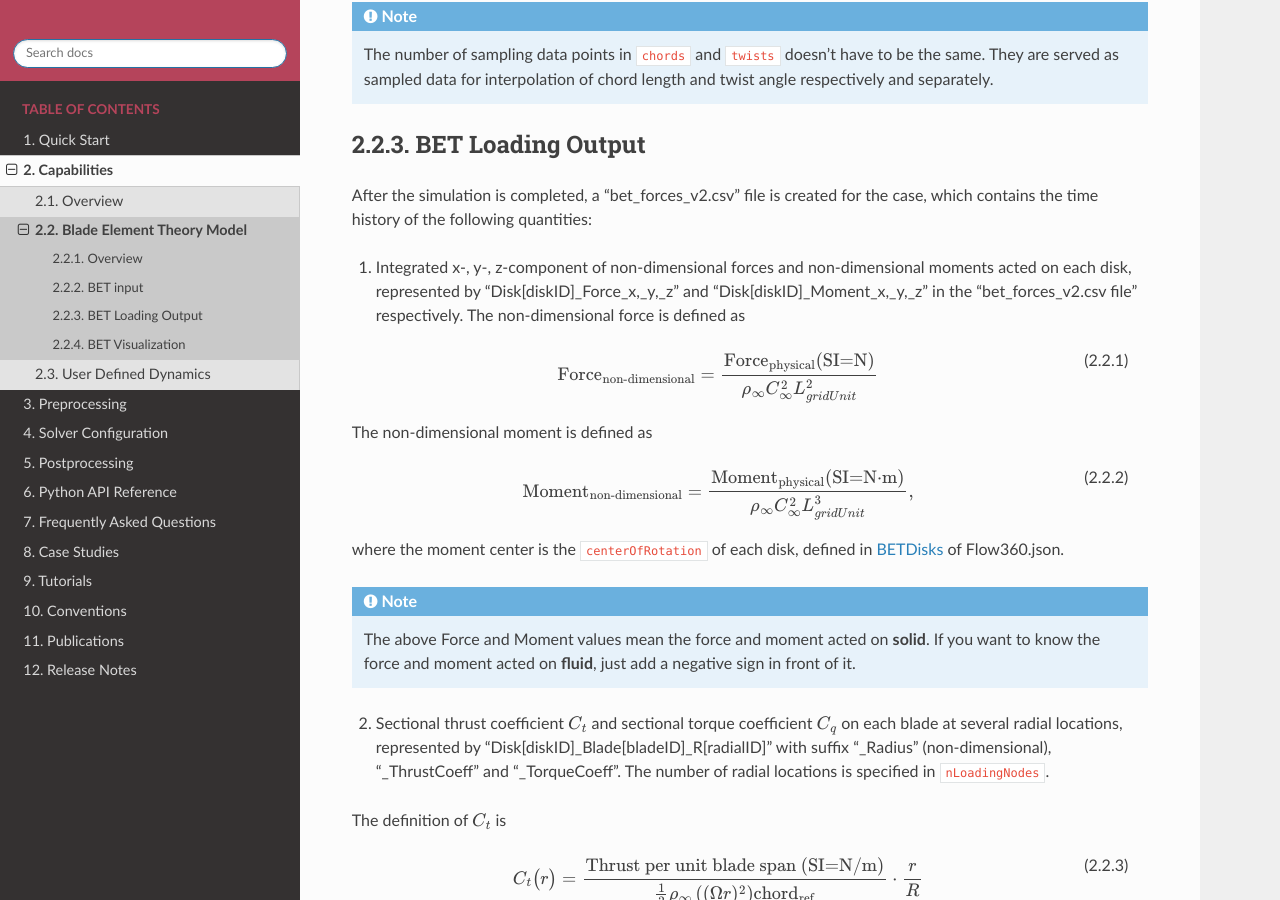
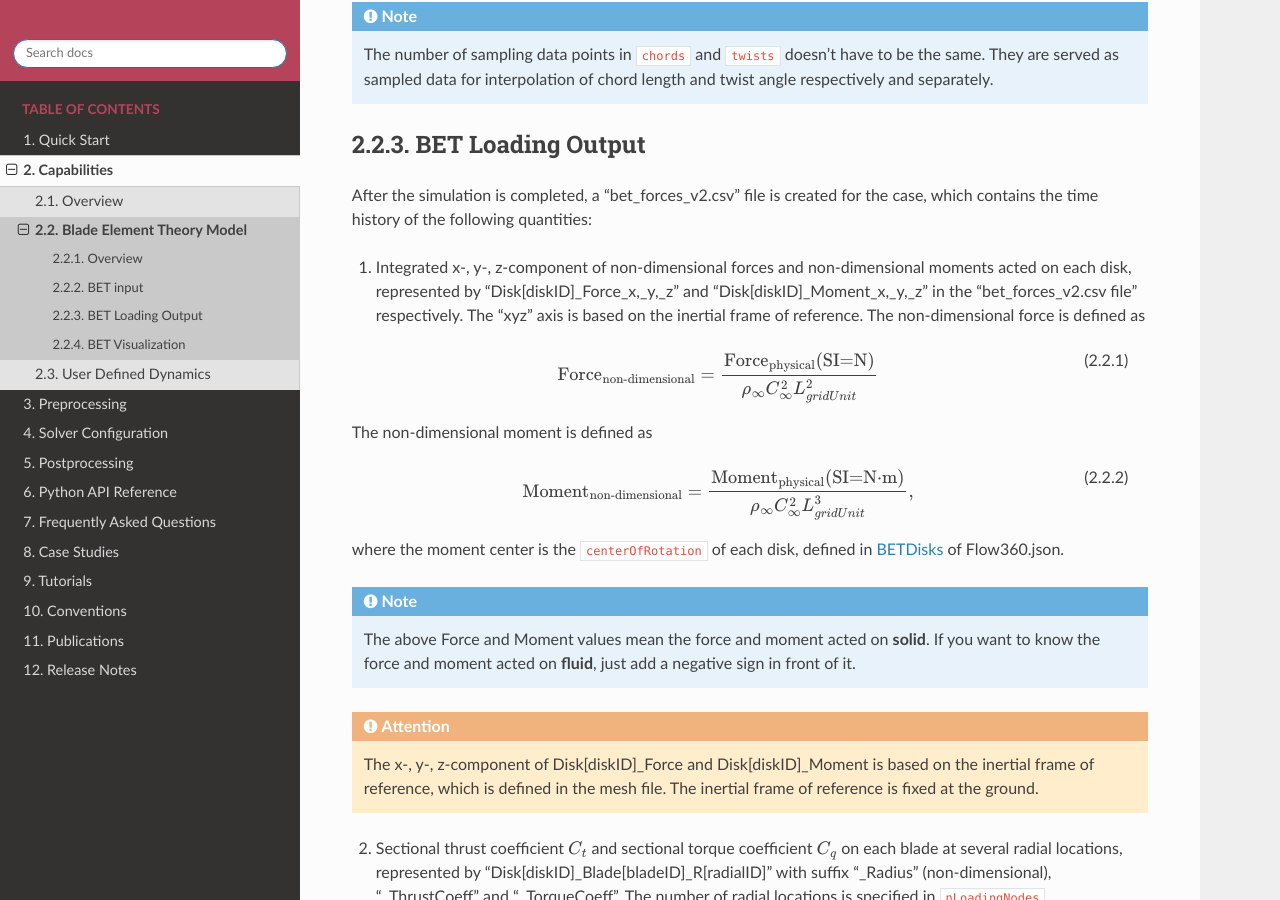
Before and after one commit to flexcompute-readthedocs/Flow360Documentation, a Sphinx documentation site: the page built from docs/source/capabilities/bladeElementTheory.rst, in a window 1280 px wide and 900 px high, scrolled down 4618 px. Built offline with Sphinx 7.4.7 and the Read the Docs theme 2.0.0, drawn with Linux system fonts in a browser that asks for light colours.

Commit message:
update bet force direction

```diff
--- a/docs/source/capabilities/bladeElementTheory.rst
+++ b/docs/source/capabilities/bladeElementTheory.rst
@@ -193,7 +193,7 @@
 
 After the simulation is completed, a “bet_forces_v2.csv” file is created for the case, which contains the time history of the following quantities:
 
-1. Integrated x-, y-, z-component of non-dimensional forces and non-dimensional moments acted on each disk, represented by "Disk[diskID]_Force_x,_y,_z" and "Disk[diskID]_Moment_x,_y,_z" in the "bet_forces_v2.csv file" respectively. The non-dimensional force is defined as
+1. Integrated x-, y-, z-component of non-dimensional forces and non-dimensional moments acted on each disk, represented by "Disk[diskID]_Force_x,_y,_z" and "Disk[diskID]_Moment_x,_y,_z" in the "bet_forces_v2.csv file" respectively. The "xyz" axis is based on the inertial frame of reference. The non-dimensional force is defined as
 
 .. math::
    :label: defBETForce
@@ -212,6 +212,10 @@
 .. note::
 
    The above Force and Moment values mean the force and moment acted on **solid**. If you want to know the force and moment acted on **fluid**, just add a negative sign in front of it.
+
+.. attention::
+
+   The x-, y-, z-component of Disk[diskID]_Force and Disk[diskID]_Moment is based on the inertial frame of reference, which is defined in the mesh file. The inertial frame of reference is fixed at the ground.
 
 2. Sectional thrust coefficient :math:`C_t` and sectional torque coefficient :math:`C_q` on each blade at several radial locations, represented by "Disk[diskID]_Blade[bladeID]_R[radialID]" with suffix "_Radius" (non-dimensional), "_ThrustCoeff" and "_TorqueCoeff". The number of radial locations is specified in :code:`nLoadingNodes`.
 
```
